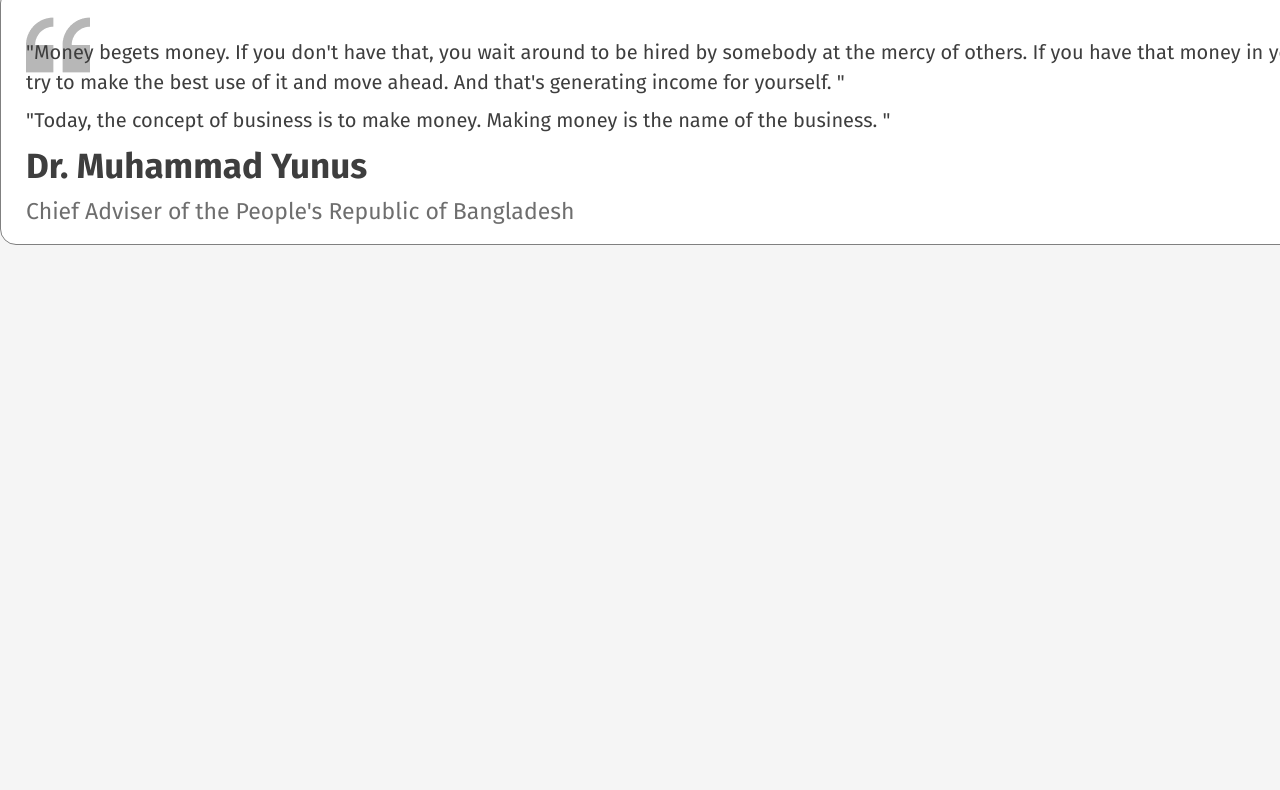
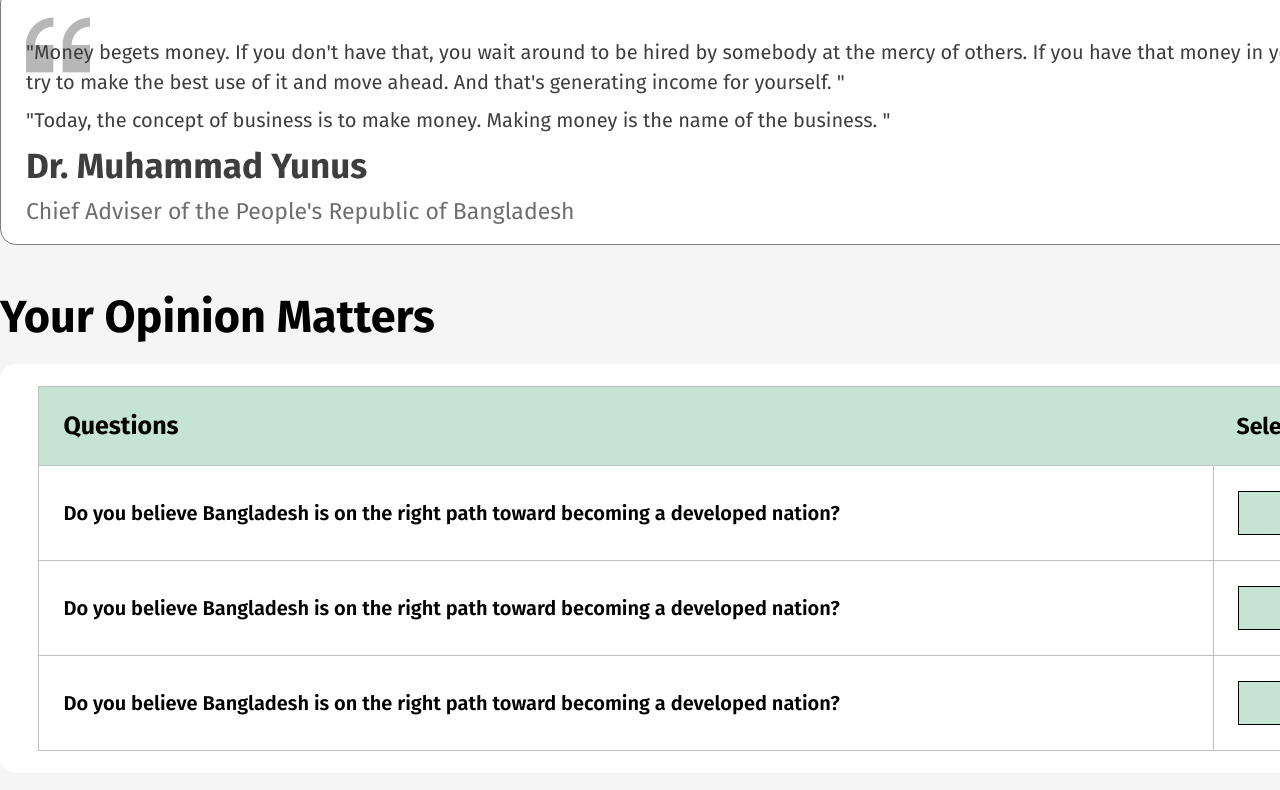
Before and after one commit to SKMPranto/Assignment-001-B11A1, a plain HTML site: page index.html in a window 1280 px wide. Shown: the part 1341-2131 px from the top of the page. Drawn offline with Linux system fonts and the light colour scheme.

Commit message:
Opinion section added

```diff
--- a/index.html
+++ b/index.html
@@ -74,6 +74,52 @@
       </section>
 
       <!-- Opinion section -->
+       <section class="opinion">
+        <h1 class="opinion-title">Your Opinion Matters</h1>
+        <div class="opinion-container">
+          <div class="content">
+            <table>
+              <tr class="th">
+                <th class="th1">Questions</th>
+                <th class="th2">Select Your Opinion</th>
+              </tr>
+              <tr class="tr-box">
+                <td class="td-size1">Do you believe Bangladesh is on the right path toward becoming a developed nation?</td>
+                <td class="td-size2">
+                  <label for="opinion">
+                    <select name="select" id="opinion">
+                      <option value="Yes, I Agree">Yes, I Agree </option>
+                      <option value="Yes, I Agree">Yes, I Disagree </option>
+                    </select>
+                  </label>
+                </td>
+              </tr>
+              <tr class="tr-box">
+                <td class="td-size1">Do you believe Bangladesh is on the right path toward becoming a developed nation?</td>
+                <td class="td-size2">
+                  <label for="opinion">
+                    <select name="select" id="opinion">
+                      <option value="Yes, I Agree">Yes, I Agree </option>
+                      <option value="Yes, I Agree">Yes, I Disagree </option>
+                    </select>
+                  </label>
+                </td>
+              </tr>
+              <tr class="tr-box">
+                <td class="td-size1">Do you believe Bangladesh is on the right path toward becoming a developed nation?</td>
+                <td class="td-size2">
+                  <label for="opinion">
+                    <select name="select" id="opinion">
+                      <option value="Yes, I Agree">Yes, I Agree </option>
+                      <option value="Yes, I Agree">Yes, I Disagree </option>
+                    </select>
+                  </label>
+                </td>
+              </tr>
+            </table>
+          </div>
+        </div>
+       </section>
 
 
 
--- a/style.css
+++ b/style.css
@@ -9,7 +9,7 @@
 
 body {
   background-color: #f5f5f5;
-  height: 5281px;
+  /* height: 5281px; */
   width: 100%;
 }
 
@@ -231,3 +231,73 @@ body {
 }
 
 /* Opinion section styles */
+
+.opinion {
+  width: 1536px;
+  height: 481px;
+  margin: 90px auto;
+}
+.opinion-title {
+  font-size: 45px;
+  font-weight: bold;
+}
+table {
+  width: 1459.2px;
+  border-collapse: collapse;
+}
+tr,
+td {
+  border: 1px solid #c0c0c0;
+}
+.opinion-container {
+  width: 1536px;
+  height: 409px;
+  background-color: white;
+  margin-top: 20px;
+  display: flex;
+  justify-content: center;
+  border-radius: 16px;
+}
+.content {
+  width: 1459.2px;
+  height: 365px;
+  margin: auto;
+}
+
+.th {
+  border: 1px solid #c0c0c0;
+  background-color: #c6e4d6;
+}
+
+.th1 {
+  font-size: 25px;
+  text-align: left;
+  padding: 24px;
+}
+.th2 {
+  font-size: 23px;
+  padding-right: 30px;
+}
+
+.tr-box {
+  height: 95px;
+}
+.td-size1 {
+  width: 1220.4px;
+  padding: 24px;
+  font-size: 20px;
+  font-weight: 600;
+}
+.td-size2 {
+  width: 240px;
+  padding: 24px;
+}
+#opinion {
+  width: 182.4px;
+  height: 44px;
+  background-color: #c6e4d6;
+  border: 1px solid;
+  color: black;
+  font-size: 16px;
+  text-align: center;
+}
```
